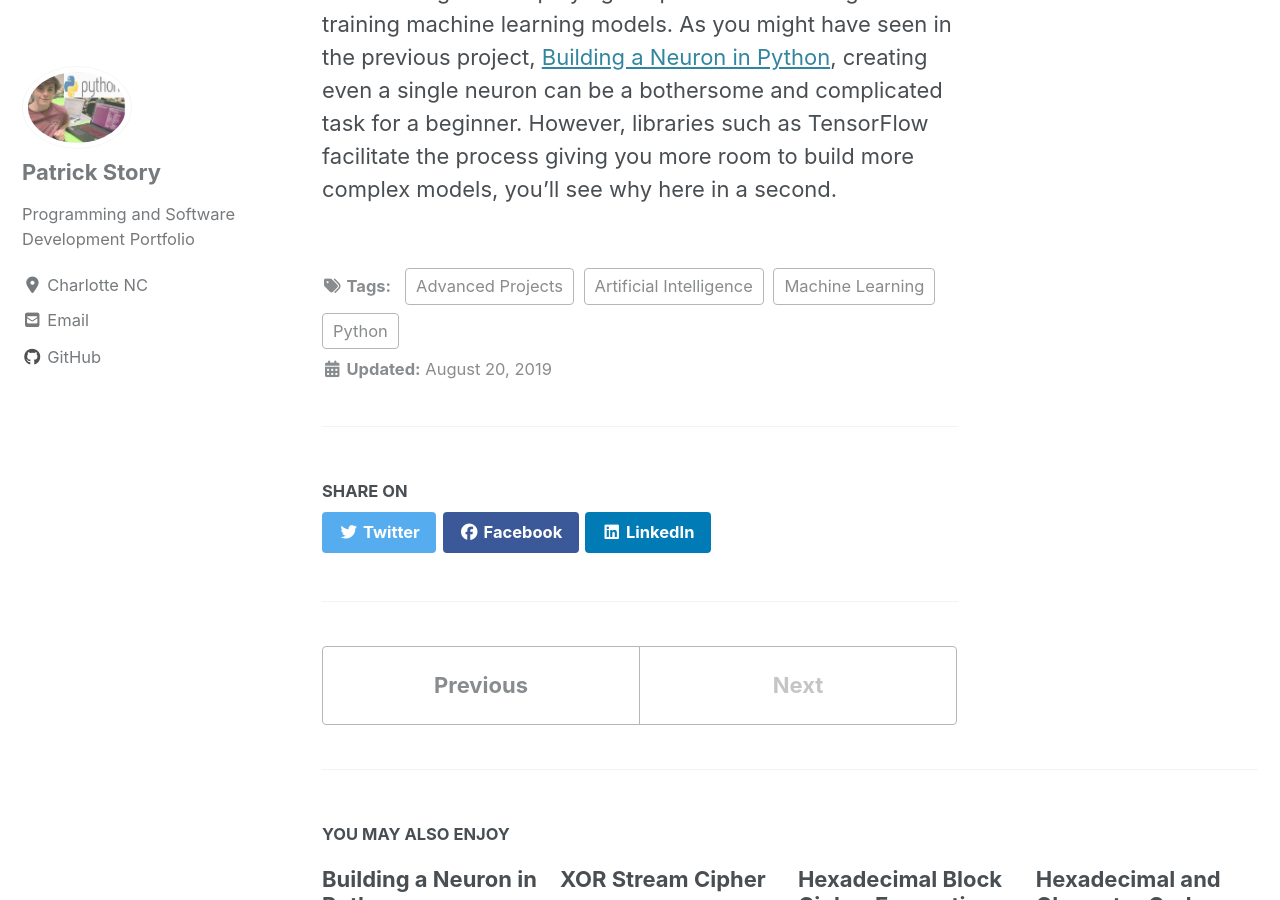
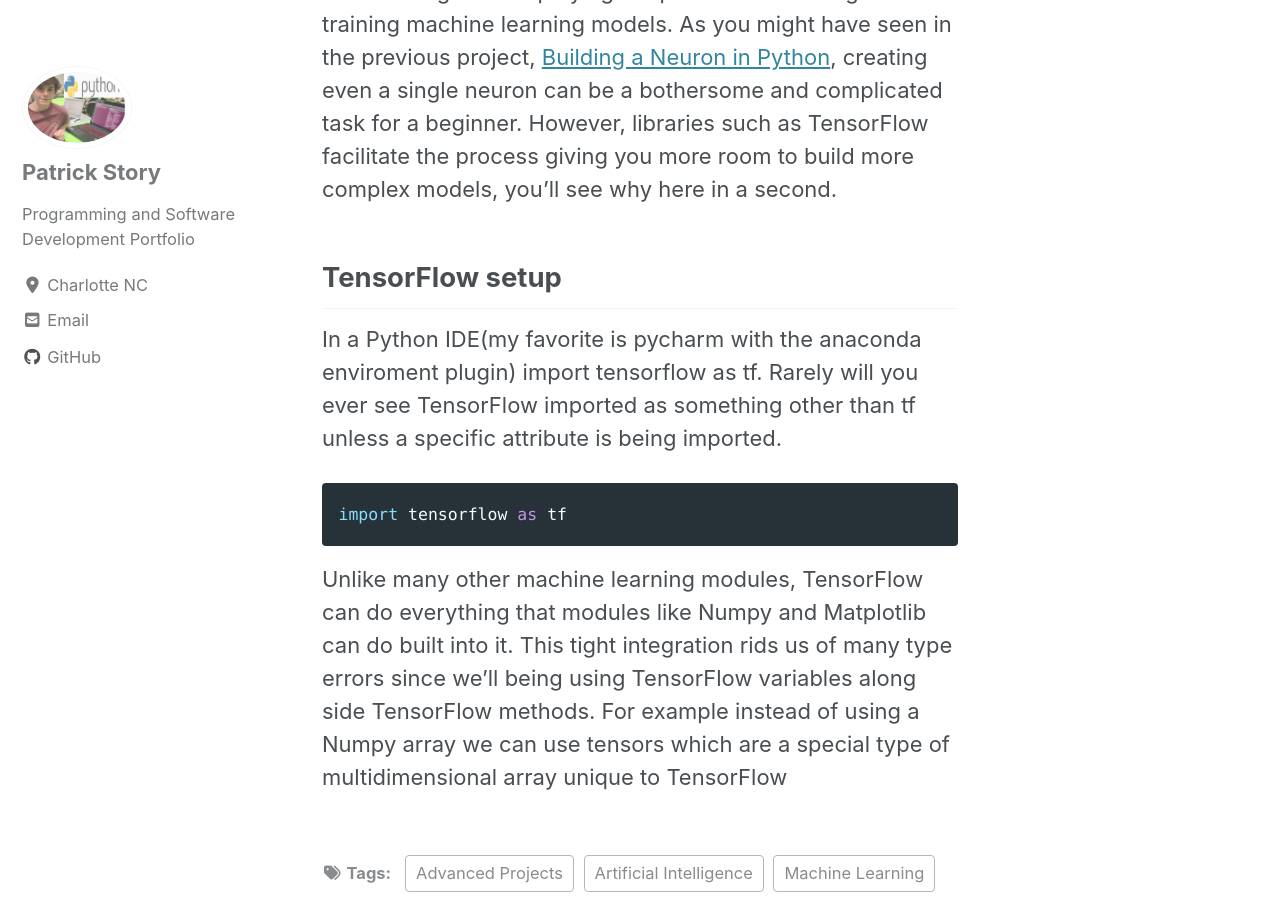
Before and after one commit to Patchyst/Patchyst.github.io, a Jekyll site: the page built from _posts/2019-08-20-tensorflow.md, in a window 1280 px wide and 900 px high, scrolled down 1040 px. Built offline with Jekyll 4.4.1, drawn with Linux system fonts in a browser that asks for light colours; cached includes are drawn as plain includes; nearby versions of some CDN libraries.

Commit message:
updating Tensor Flow project

````diff
--- a/_posts/2019-08-20-tensorflow.md
+++ b/_posts/2019-08-20-tensorflow.md
@@ -8,3 +8,10 @@
 ---
 ## TensorFlow
 In this Project well be using TensorFlow to program and train our own accurately built neural network. TensorFlow is a library developed by Google with the soul purpose of accelerating and simplifying the process of building and training machine learning models. As you might have seen in the previous project, [Building a Neuron in Python](https://patchyst.github.io/My_First_Machine_Learning_Model/), creating even a single neuron can be a bothersome and complicated task for a beginner. However, libraries such as TensorFlow facilitate the process giving you more room to build more complex models, you'll see why here in a second.
+
+## TensorFlow setup
+In a Python IDE(my favorite is pycharm with the anaconda enviroment plugin) import tensorflow as tf. Rarely will you ever see TensorFlow imported as something other than tf unless a specific attribute is being imported.
+```python
+import tensorflow as tf
+```
+Unlike many other machine learning modules, TensorFlow can do everything that modules like Numpy and Matplotlib can do built into it. This tight integration rids us of many type errors since we'll being using TensorFlow variables along side TensorFlow methods. For example instead of using a Numpy array we can use tensors which are a special type of multidimensional array unique to TensorFlow
````
